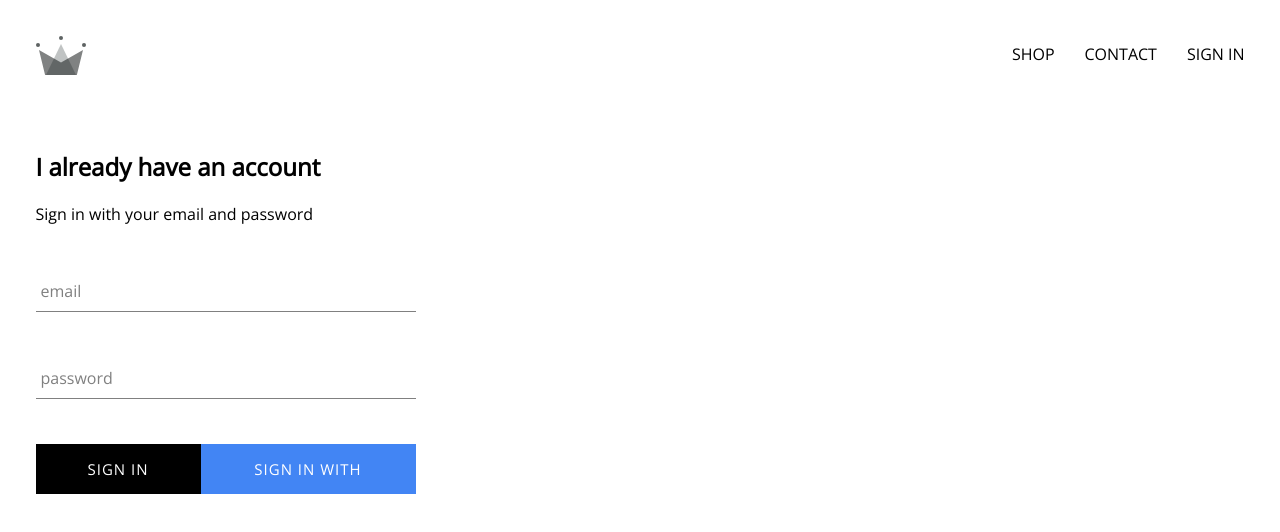
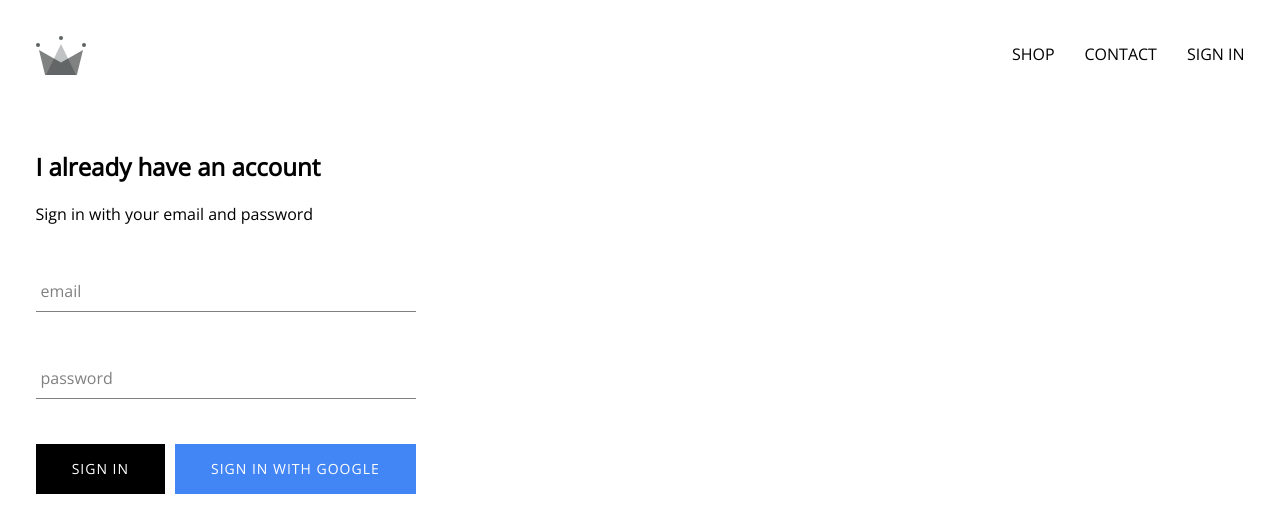
Before and after one commit to SourabhSisodia/Crown-Clothing-React-Ecommerce-Store, a React (Create React App) app: page /signin in a window 1280 px wide. Shown: the top 532 px of the page. Built offline with nearby package versions, Linux system fonts and the light colour scheme; no server answers.

Commit message:
minor css changes

```diff
--- a/src/components/custom-button/CustomButton.scss
+++ b/src/components/custom-button/CustomButton.scss
@@ -1,11 +1,10 @@
 .custom-button {
-  min-width: 165px;
-  width: auto;
+  width: 35%;
   height: 50px;
   letter-spacing: 1px;
   line-height: 50px;
-  padding: 0 35px 0 35px;
-  font-size: 15px;
+  padding: 0 10px 0 10px;
+  font-size: 14px;
   background-color: black;
   color: white;
   text-transform: uppercase;
@@ -22,6 +21,8 @@
   &.google-sign-in {
     background-color: #4285f4;
     color: white;
+    width: 65%;
+    margin-left: 10px;
     &:hover {
       background-color: #357ae8;
       border: none;
```
